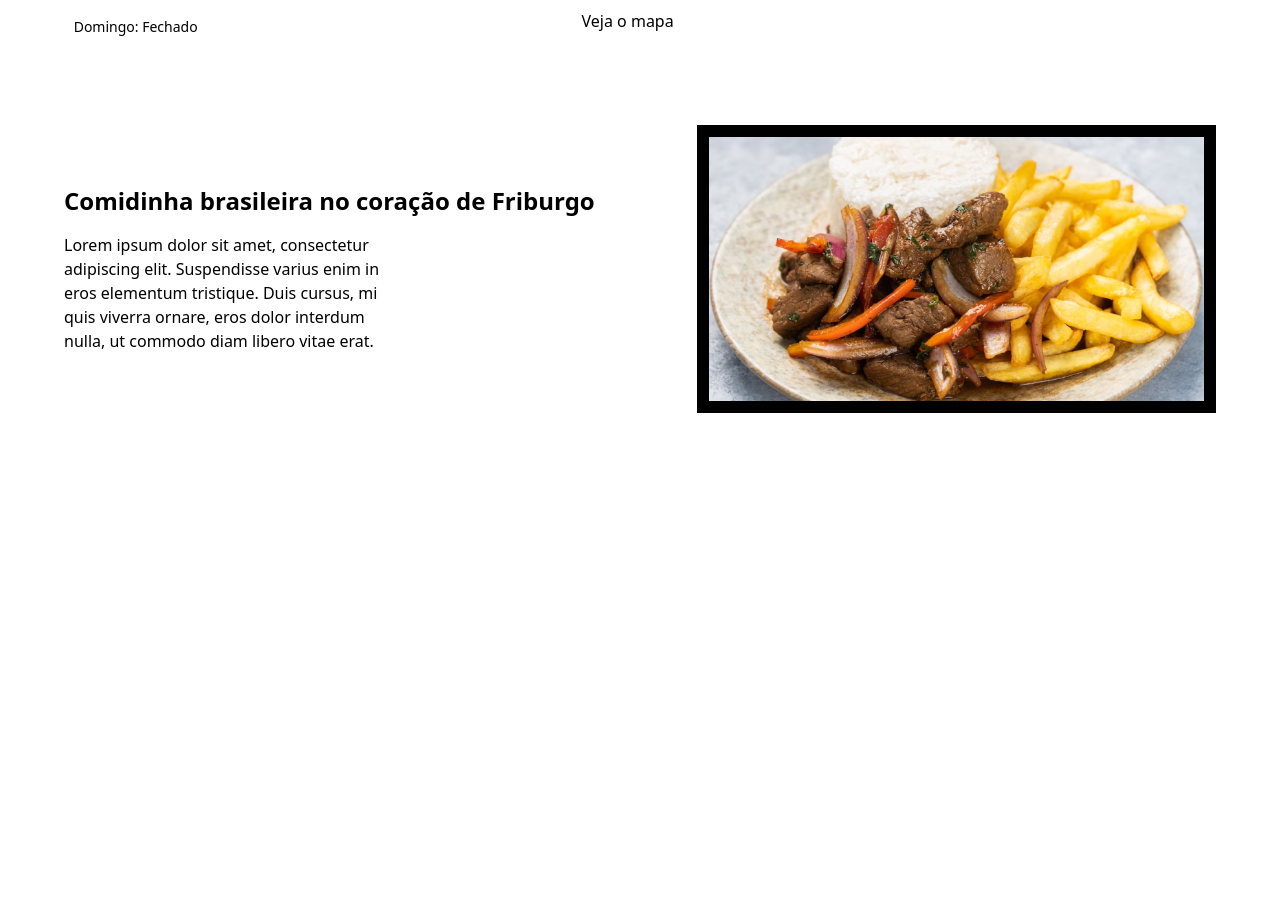
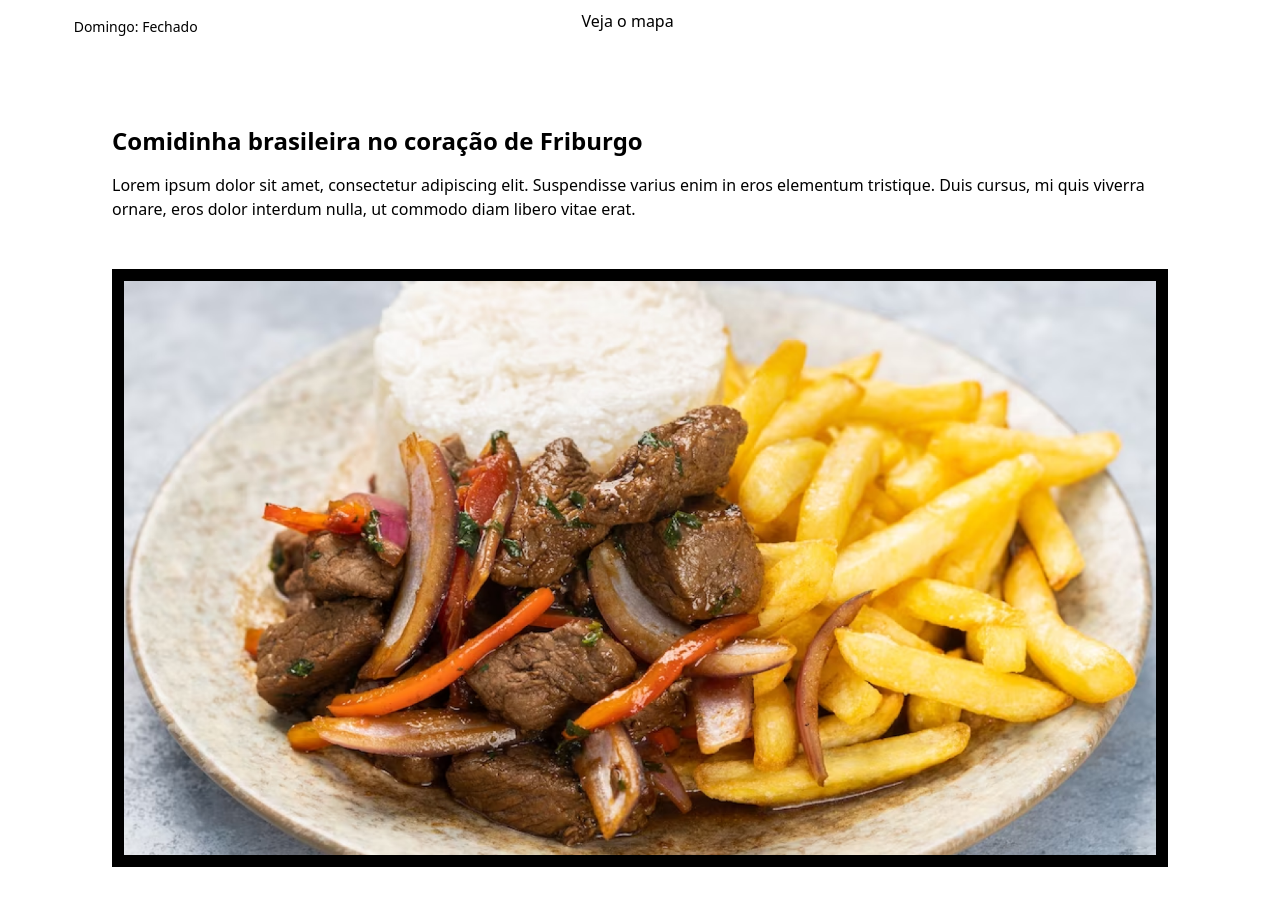
Before and after one commit to MarceloBxD/restaurant-template, a React (Vite) app: page / in a window 1280 px wide. Shown: the part 1100-2006 px from the top of the page. Before the commit the page ends 1553 px from the top, so only its background shows below. Built offline with nearby package versions, Linux system fonts and the light colour scheme.

Commit message:
changing styles

```diff
--- a/src/sections/DetailsFood/index.jsx
+++ b/src/sections/DetailsFood/index.jsx
@@ -5,16 +5,16 @@ import "aos/dist/aos.css";
 const DetailsFood = () => {
   Aos.init();
   return (
-    <div className="container mb-10 m-auto">
-      <div className="flex flex-col md:flex md:flex-row px-16  items-center justify-center ">
+    <div className="container px-28 mb-10 m-auto">
+      <div className="flex flex-col items-center justify-center ">
         <div
           data-aos="fade-right"
-          className="flex flex-col gap-4 justify-center"
+          className="flex flex-col gap-4 justify-normal"
         >
           <h1 className=" text-2xl w-full font-bold">
             Comidinha brasileira no coração de Friburgo
           </h1>
-          <p className="text-md w-1/2">
+          <p className="text-md w-full ">
             Lorem ipsum dolor sit amet, consectetur adipiscing elit. Suspendisse
             varius enim in eros elementum tristique. Duis cursus, mi quis
             viverra ornare, eros dolor interdum nulla, ut commodo diam libero
@@ -23,7 +23,7 @@ const DetailsFood = () => {
         </div>
         <div data-aos="fade-left">
           <img
-            className="mt-8 md:mt-0 w-screen bg-black p-3 h-72 object-cover bg-no-repeat bg-center bg-cover"
+            className="bg-black mt-12 p-3 object-cover bg-no-repeat bg-center bg-cover"
             src="../../../public/assets/images/Image.png"
             alt="food_img"
           />
--- a/src/sections/Infos/index.jsx
+++ b/src/sections/Infos/index.jsx
@@ -7,7 +7,7 @@ const Infos = () => {
   return (
     <div className="container flex flex-col my-6 gap-12 m-auto md:flex md:flex-row py-16 justify-around">
       <div data-aos="zoom-in-down" className="flex flex-col gap-4">
-        <div className="flex gap-4  justify-center items-center mt-8 mb-4 md:mt-0 md:mb-0">
+        <div className="flex gap-4 justify-center items-center mt-8 mb-4 md:mt-0 md:mb-0">
           <img className="object-cover bg-cover shrink-0 w-8" src={cube} />
           <h1 className="text-xl font-bold">Horário de funcionamento</h1>
         </div>
```
